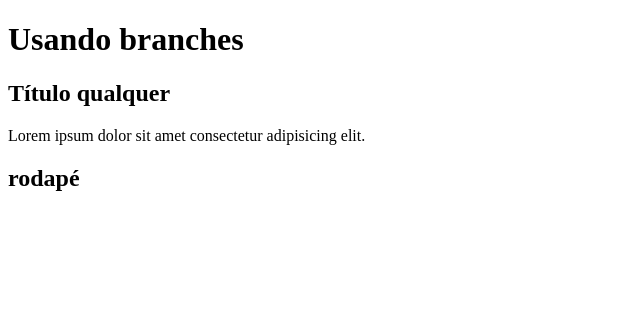
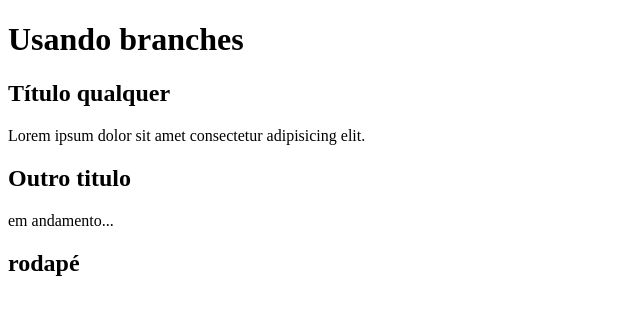
Before and after one commit to 77bueno/exemplo-branche, a plain HTML site: page index.html in a window 1280 px wide. Shown: the whole page, without its empty margins (0-640 px from the left). Drawn offline with Linux system fonts and the light colour scheme.

Commit message:
section nova

```diff
--- a/index.html
+++ b/index.html
@@ -16,6 +16,10 @@
                 Lorem ipsum dolor sit amet consectetur adipisicing elit.
             </p>
         </article>
+        <section>
+            <h2>Outro titulo</h2>
+            <p>em andamento...</p>
+        </section>
     </main>
     <footer>
         <h2>rodapé</h2>
```
